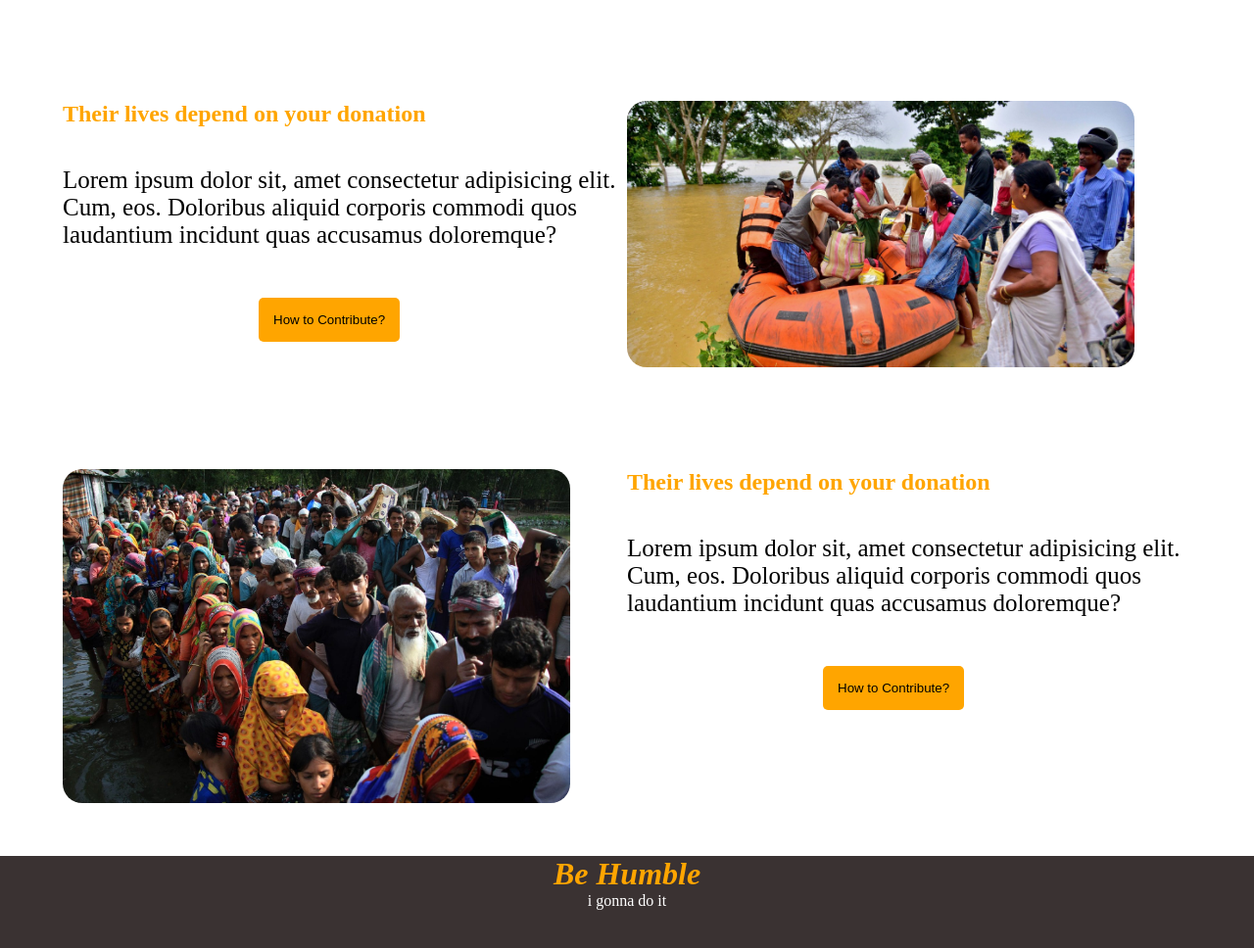
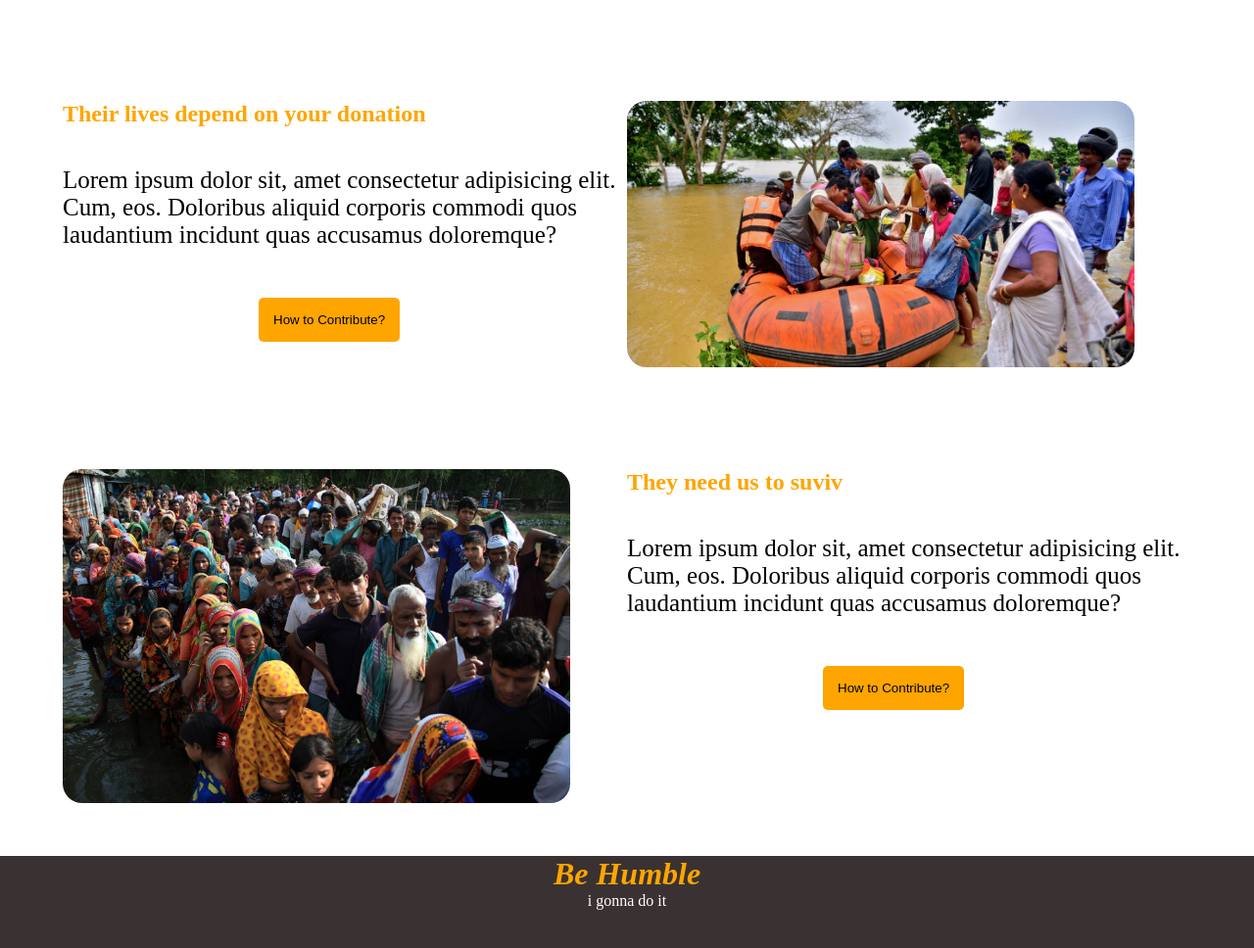
Before and after one commit to shawonislam1109/project-assignment-1, a plain HTML site: page index.html in a window 1280 px wide. Shown: the part 1740-2708 px from the top of the page at 98% size. Drawn offline with Linux system fonts and the light colour scheme.

Commit message:
new added in this

```diff
--- a/index.html
+++ b/index.html
@@ -85,8 +85,8 @@
             </div>
 
             <div class="sec-3">
-                <h1>Their lives depend on
-                    your donation</h1>
+                <h1>They need us
+                    to suviv</h1>
                     <p>Lorem ipsum dolor sit, amet consectetur adipisicing elit. Cum, eos. Doloribus aliquid corporis commodi quos laudantium incidunt quas accusamus doloremque?</p>
                     <button class="sec-3-btn">How to Contribute?</button>
             </div>
```
